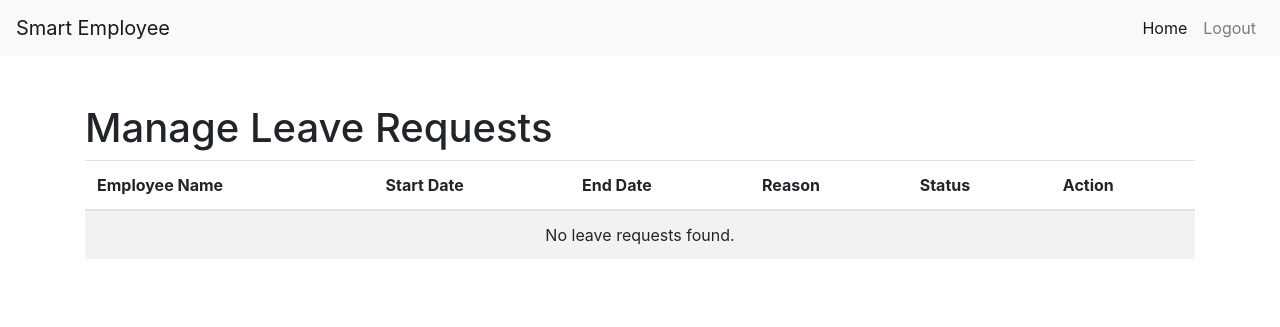
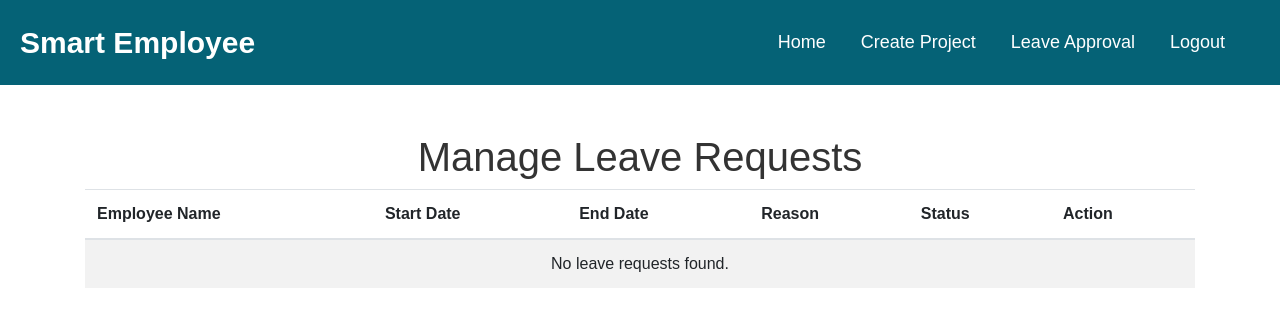
Before and after one commit to akhiltabraham5797/smart-employee, a PHP site: page /Manage_Leave_Requests.php in a window 1280 px wide. Shown: the top 327 px of the page. Run offline with PHP 8.4, Linux system fonts and the light colour scheme; data that the repository does not hold is empty.

Commit message:
feedbacks updated

```diff
--- a/Manage_Leave_Requests.php
+++ b/Manage_Leave_Requests.php
@@ -38,7 +38,7 @@ if ($_SERVER["REQUEST_METHOD"] == "POST") {
     <meta name="viewport" content="width=device-width, initial-scale=1.0">
     <title>Manage Leave Requests</title>
     <link rel="stylesheet" href="https://cdn.jsdelivr.net/npm/bootstrap@4.6.2/dist/css/bootstrap.min.css">
-    <link rel="stylesheet" href="assets/css/styles.css">
+    <link rel="stylesheet" href="assets/css/style.css">
     <script>
         function setStatus(status, leaveId) {
             document.getElementById('status-' + leaveId).value = status;
@@ -47,12 +47,14 @@ if ($_SERVER["REQUEST_METHOD"] == "POST") {
 </head>
 <body>
 <header>
-  <nav class="navbar navbar-light bg-light">
-    <a class="navbar-brand" href="#">Smart Employee</a>
+  <nav class="navigation">
+    <a class="navigation-logo" href="#">Smart Employee</a>
     <div>
-      <div class="navbar-nav flex-row">
-        <a class="nav-item nav-link active px-2" href="manager-dashboard.php">Home <span class="sr-only">(current)</span></a>
-        <a class="nav-item nav-link px-2" href="logout.php">Logout</a>
+      <div class="navigation-cont">
+        <a class="navigation-link" href="projectmanager.php">Home</a>
+        <a class="navigation-link" href="management.php">Create Project</a>
+        <a class="navigation-link" href="Manage_Leave_Requests.php">Leave Approval</a>
+        <a class="navigation-link" href="logout.php">Logout</a>
       </div>
     </div>
   </nav>
--- a/assets/css/style.css
+++ b/assets/css/style.css
@@ -663,7 +663,7 @@ select[multiple] option {
     color: #0dd6d6;
 }
 .pro_task_end{
-    color: #da0606;
+    color: #f39a9a;
 }
 .pro_wrap p{
     font-weight: bold;
--- a/management.php
+++ b/management.php
@@ -120,9 +120,9 @@ $pdo = null;
     <a class="navigation-logo" href="#">Smart Employee</a>
     <div>
       <div class="navigation-cont">
-        <a class="navigation-link" href="employee-dashboard.php">Home</a>
-        <a class="navigation-link" href="userProfile.php">Edit Profile</a>
-        <a class="navigation-link" href="Leave_Application.php">Leave Application</a>
+        <a class="navigation-link" href="projectmanager.php">Home</a>
+        <a class="navigation-link" href="management.php">Create Project</a>
+        <a class="navigation-link" href="Manage_Leave_Requests.php">Leave Approval</a>
         <a class="navigation-link" href="logout.php">Logout</a>
       </div>
     </div>
```
